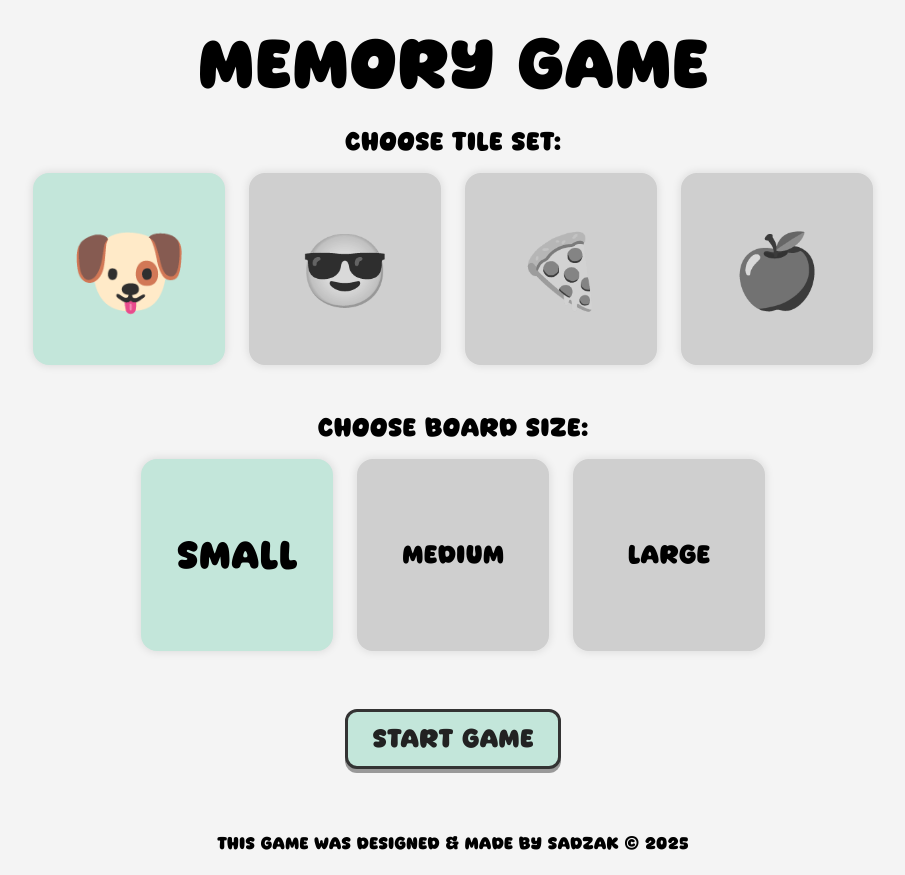
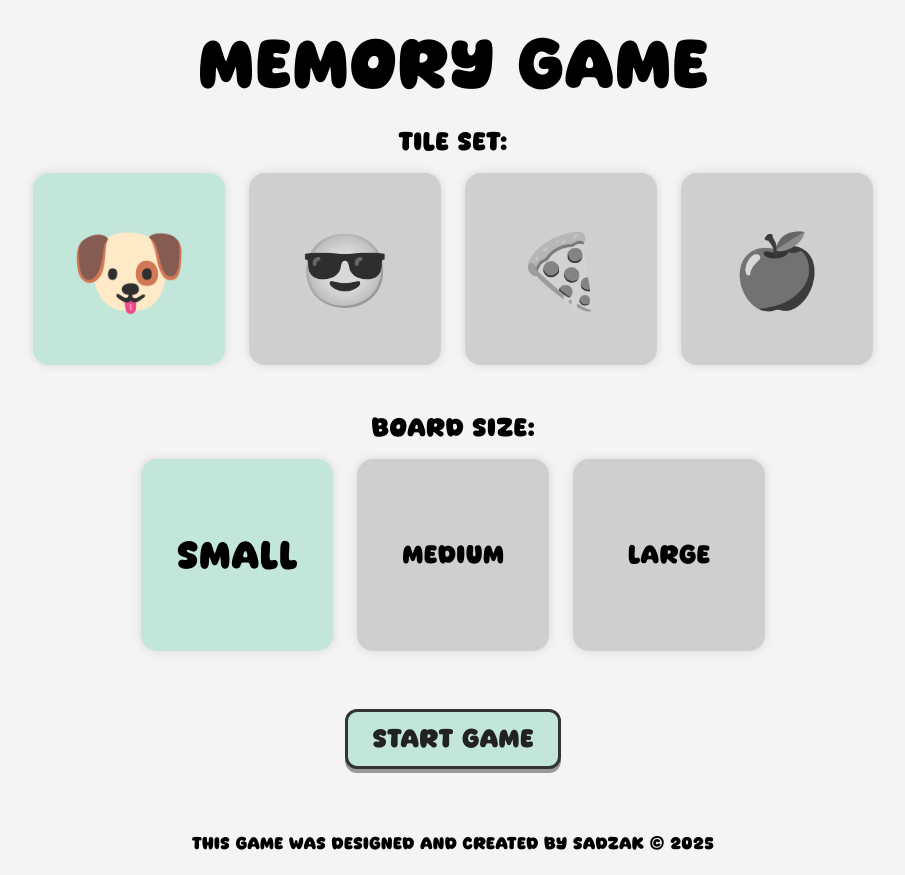
Before and after one commit to Sadzak23/memory-game, a React (Vite) app: page / in a window 1280 px wide. Shown: the whole page, without its empty margins (187-1092 px from the left). Built offline with nearby package versions, Linux system fonts and the light colour scheme.

Commit message:
Update labels

```diff
--- a/src/components/Footer.tsx
+++ b/src/components/Footer.tsx
@@ -2,6 +2,6 @@ import type { FC } from 'react';
 
 export const Footer: FC = () => (
   <footer>
-    <p>This game was designed & made by Sadzak © 2025</p>
+    <p>This game was designed and created by Sadzak © 2025</p>
   </footer>
 );
--- a/src/components/Settings.tsx
+++ b/src/components/Settings.tsx
@@ -21,7 +21,7 @@ export const Settings: FC = () => {
   return (
     <>
       <div className="settings-section">
-        <h2>Choose tile set:</h2>
+        <h2>Tile set:</h2>
         <div className="tiles">
           {tileSetsOptions.map(set => (
             <div
@@ -35,7 +35,7 @@ export const Settings: FC = () => {
         </div>
       </div>
       <div className="settings-section">
-        <h2>Choose board size:</h2>
+        <h2>Board size:</h2>
         <div className="tiles">
           {sizeOptions.map(set => (
             <div
```
